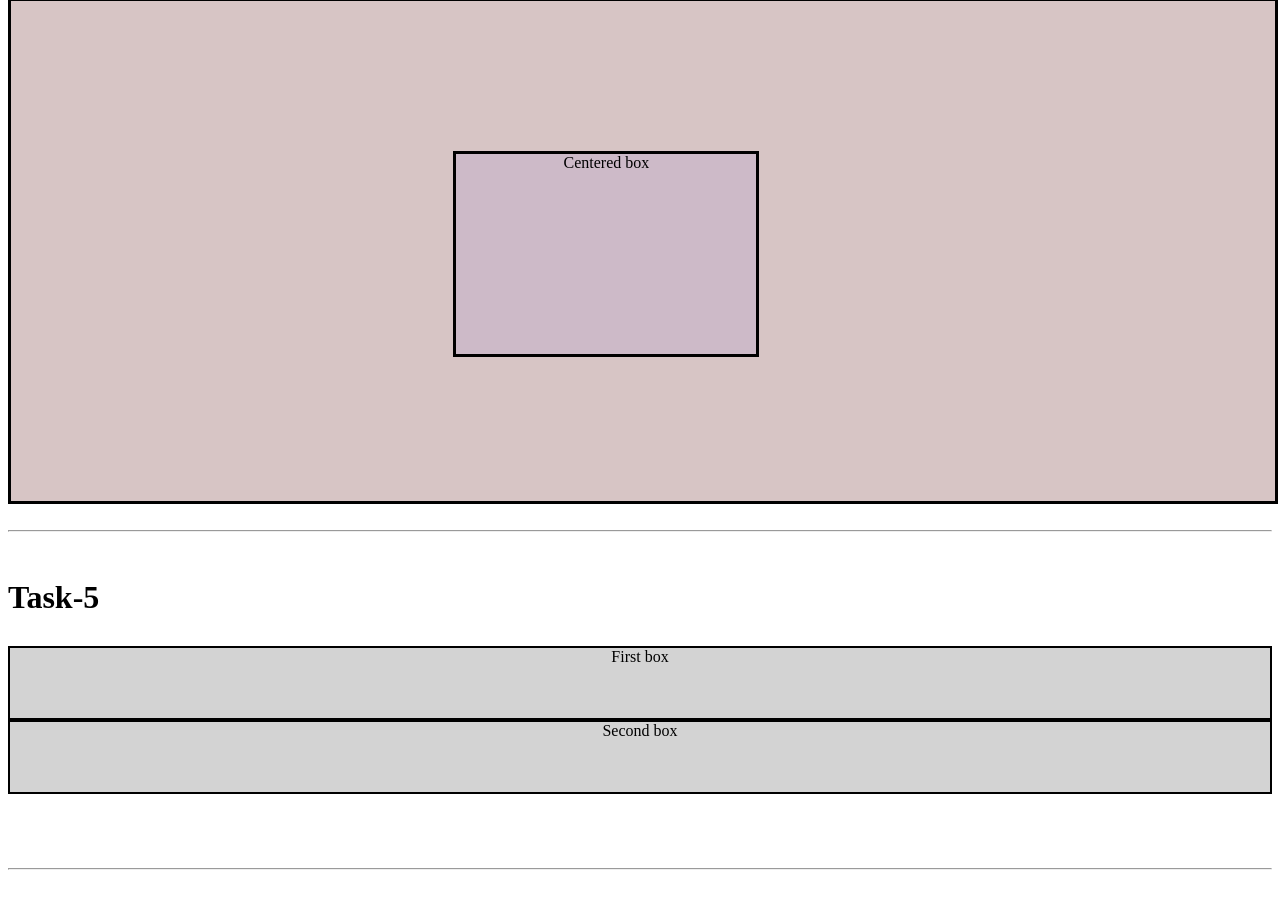
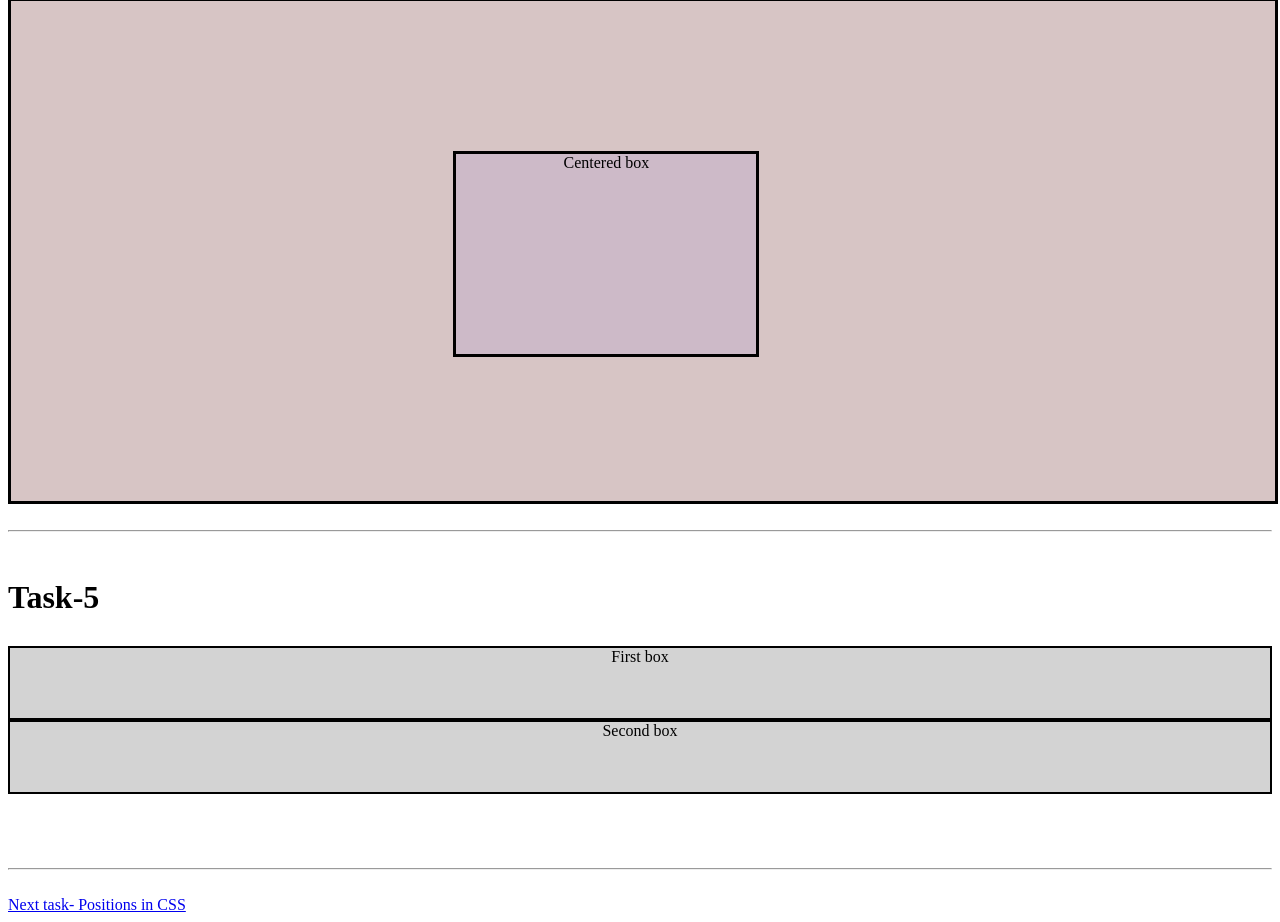
Before and after one commit to PoornaDurga-Ghb/CSS-Task, a plain HTML site: page index.html in a window 1280 px wide. Shown: the part 958-1880 px from the top of the page. Drawn offline with Linux system fonts and the light colour scheme.

Commit message:
Update index.html

```diff
--- a/index.html
+++ b/index.html
@@ -43,5 +43,6 @@
     <div class="bottomdiv">
         <center>Second box</center>
     </div><br><br><hr><br>
+    <a href="http://127.0.0.1:5500/02-01-25/positions.html">Next task- Positions in CSS</a>
 </body>
 </html>
```
